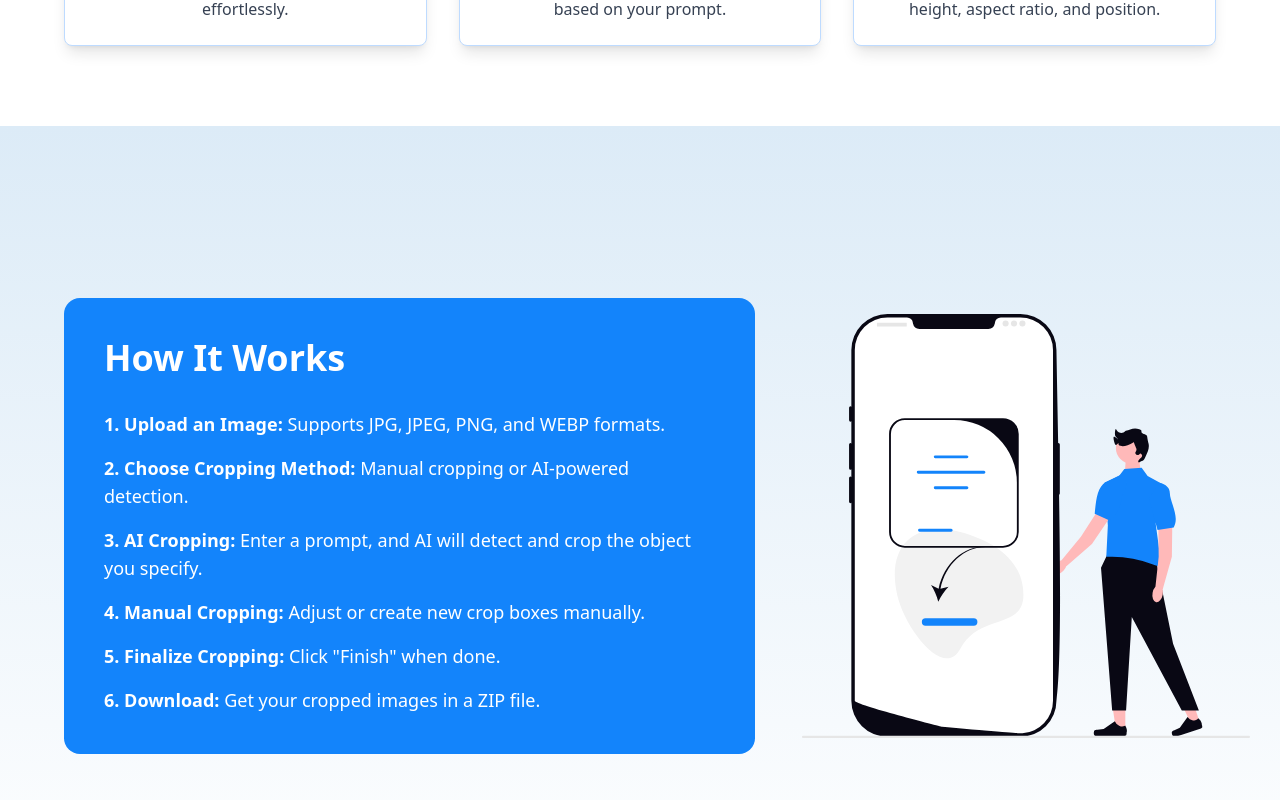
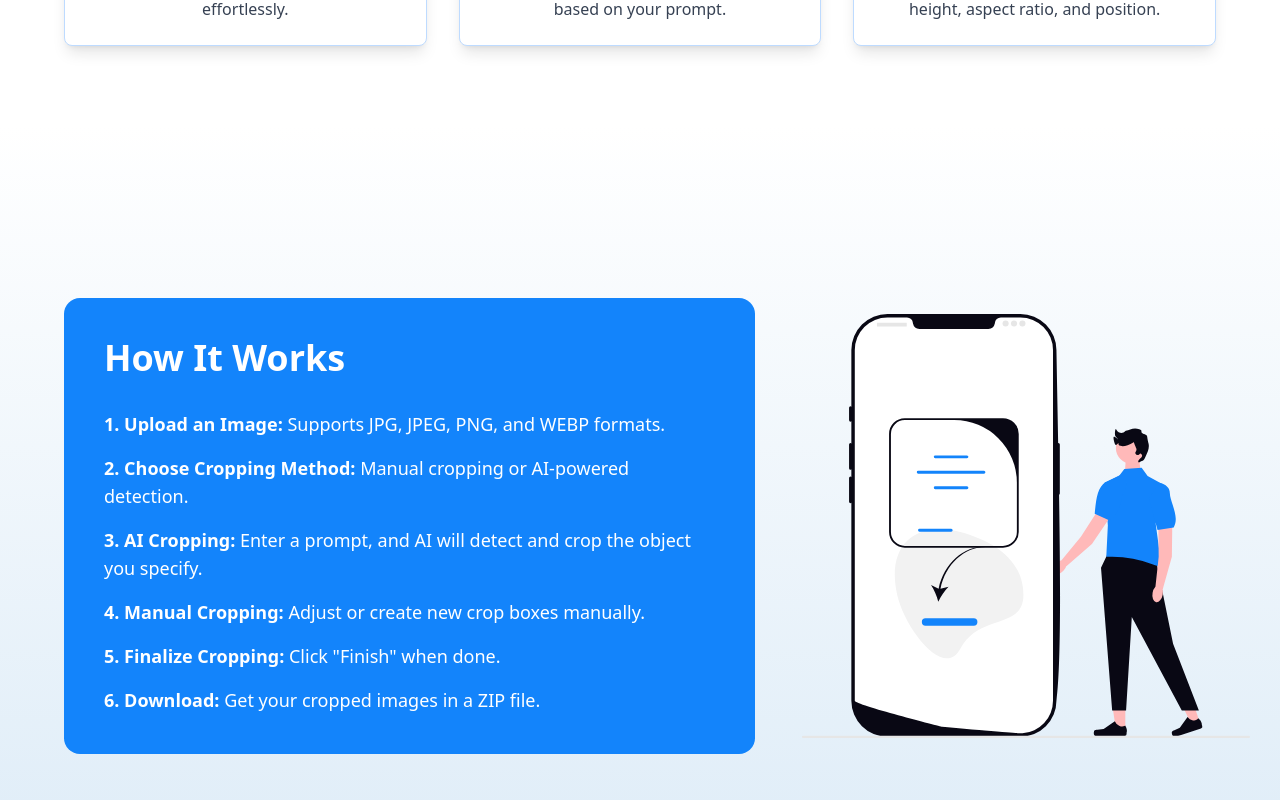
Before and after one commit to maevezhw/multicropper, a React (Vite) app in the folder frontend/: page / in a window 1280 px wide. Shown: the part 1040-1840 px from the top of the page. Built offline with nearby package versions, Linux system fonts and the light colour scheme.

Commit message:
change landing page color

```diff
--- a/frontend/src/components/LandingPage.jsx
+++ b/frontend/src/components/LandingPage.jsx
@@ -48,7 +48,7 @@ const LandingPage = ({ setImage, setImageFile }) => {
             {/* How It Works */}
             <section
                 id="how-it-works"
-                className="how-it-works snap-center w-full min-h-screen bg-gradient-to-b from-bgBlue to-bgWhite flex items-center justify-center px-4 py-12"
+                className="how-it-works snap-center w-full min-h-screen bg-gradient-to-b from-bgWhite to-bgBlue flex items-center justify-center px-4 py-12"
             >
                 <div className="max-w-6xl w-full grid grid-cols-1 md:grid-cols-[60%_40%] gap-10 items-center">
                     <div className="rounded-2xl bg-accentBlue py-10 px-6 sm:px-10 reveal">
```
